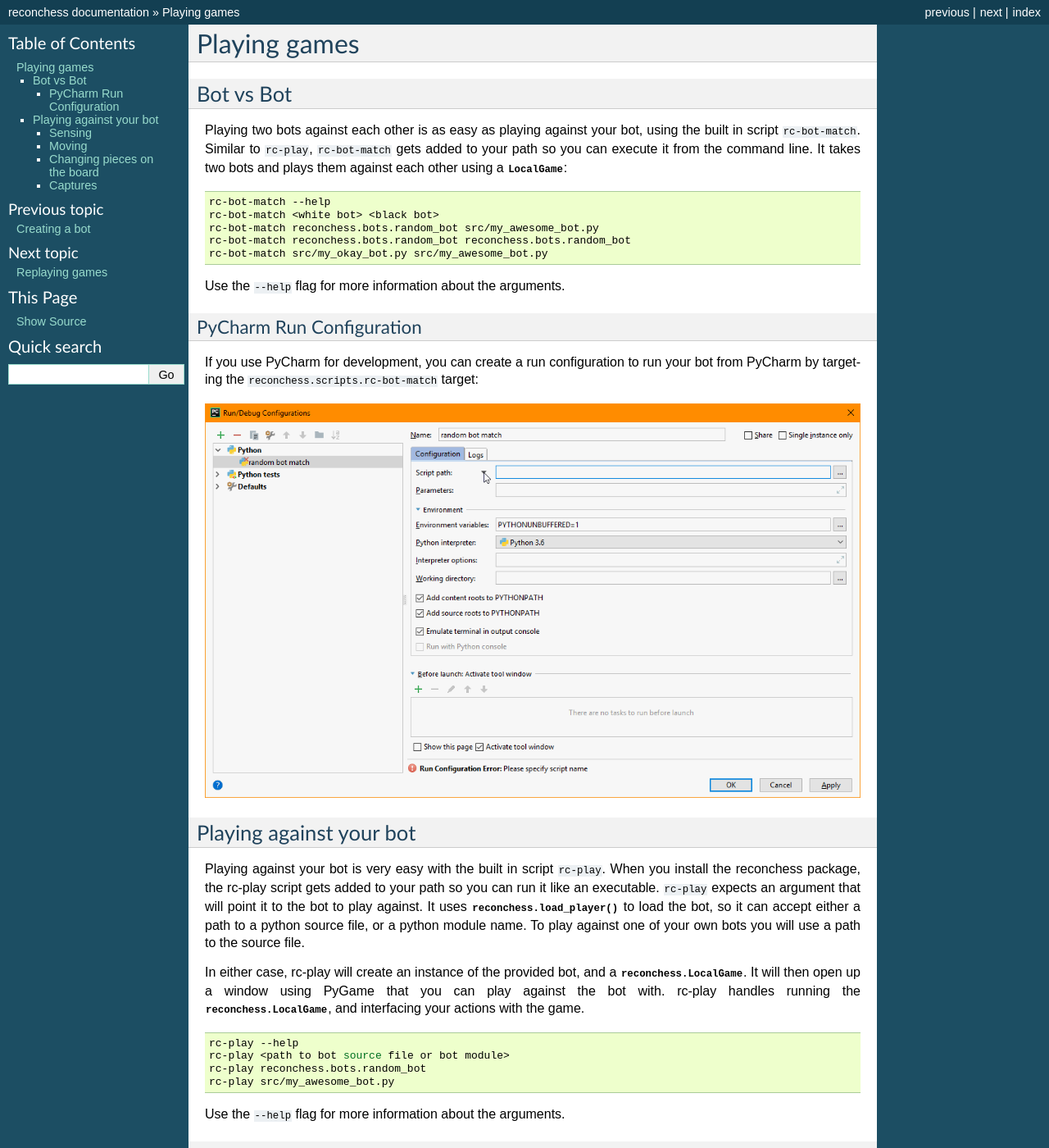
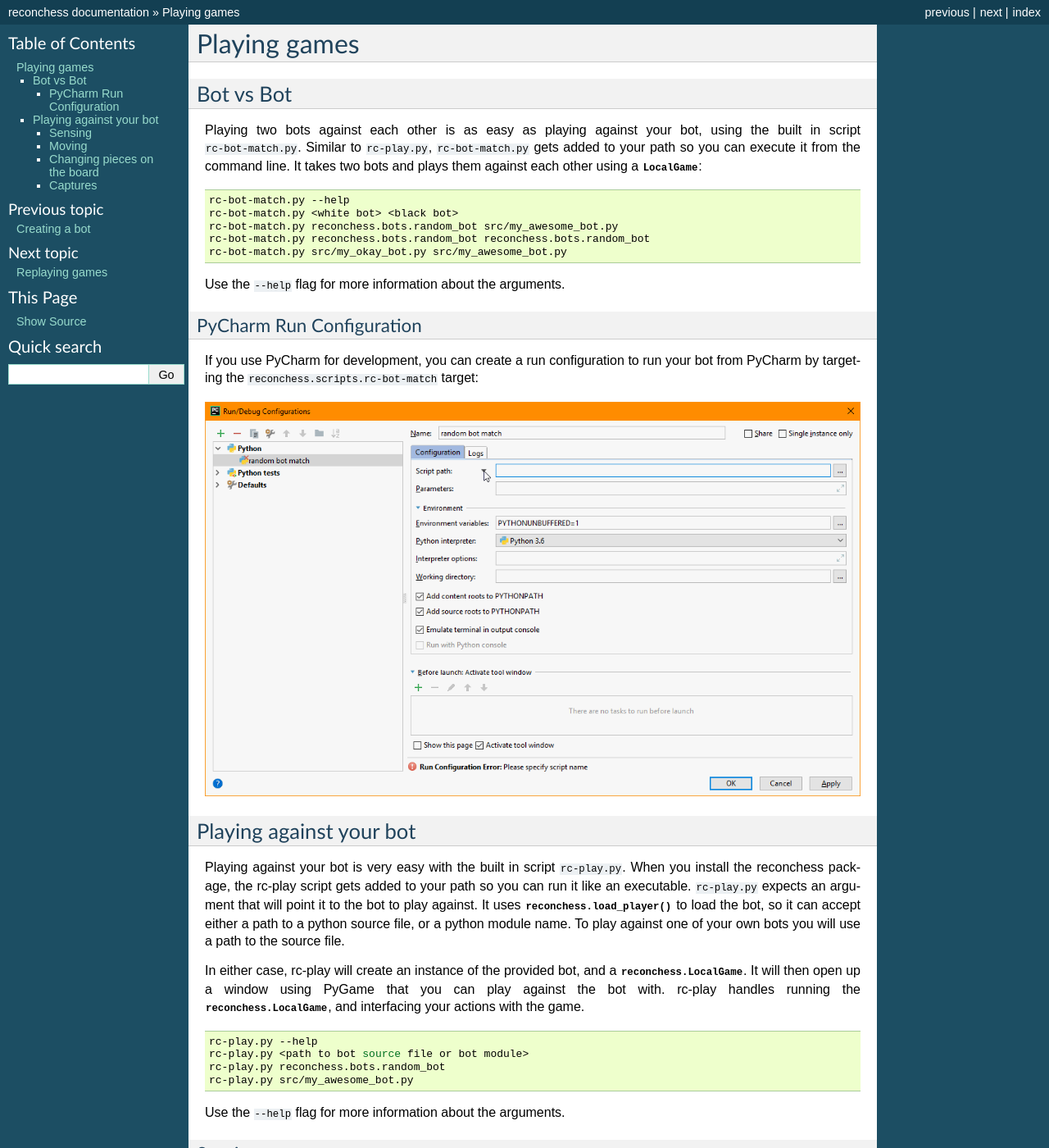
Before and after one commit to reconnaissanceblindchess/reconchess, a Sphinx documentation site: the page built from docs/source/bot_play.rst, in a window 1280 px wide and 1400 px high. Shown: the whole window at 82% size. Built offline with Sphinx 7.4.7, drawn with Linux system fonts in a browser that asks for light colours.

```diff
--- a/docs/source/bot_play.rst
+++ b/docs/source/bot_play.rst
@@ -4,17 +4,17 @@ Playing games
 Bot vs Bot
 ----------
 
-Playing two bots against each other is as easy as playing against your bot, using the built in script :code:`rc-bot-match`.
-Similar to :code:`rc-play`, :code:`rc-bot-match` gets added to your path so you can execute it from the command line.
+Playing two bots against each other is as easy as playing against your bot, using the built in script :code:`rc-bot-match.py`.
+Similar to :code:`rc-play.py`, :code:`rc-bot-match.py` gets added to your path so you can execute it from the command line.
 It takes two bots and plays them against each other using a :class:`LocalGame`:
 
 .. code-block:: bash
 
-    rc-bot-match --help
-    rc-bot-match <white bot> <black bot>
-    rc-bot-match reconchess.bots.random_bot src/my_awesome_bot.py
-    rc-bot-match reconchess.bots.random_bot reconchess.bots.random_bot
-    rc-bot-match src/my_okay_bot.py src/my_awesome_bot.py
+    rc-bot-match.py --help
+    rc-bot-match.py <white bot> <black bot>
+    rc-bot-match.py reconchess.bots.random_bot src/my_awesome_bot.py
+    rc-bot-match.py reconchess.bots.random_bot reconchess.bots.random_bot
+    rc-bot-match.py src/my_okay_bot.py src/my_awesome_bot.py
 
 Use the :code:`--help` flag for more information about the arguments.
 
@@ -30,8 +30,8 @@ the :code:`reconchess.scripts.rc-bot-match` target:
 Playing against your bot
 ------------------------
 
-Playing against your bot is very easy with the built in script :code:`rc-play`. When you install the reconchess package,
-the rc-play script gets added to your path so you can run it like an executable. :code:`rc-play` expects an argument
+Playing against your bot is very easy with the built in script :code:`rc-play.py`. When you install the reconchess package,
+the rc-play script gets added to your path so you can run it like an executable. :code:`rc-play.py` expects an argument
 that will point it to the bot to play against. It uses :func:`reconchess.load_player` to load the bot, so it can accept
 either a path to a python source file, or a python module name. To play against one of your own bots you will use
 a path to the source file.
@@ -42,10 +42,10 @@ and interfacing your actions with the game.
 
 .. code-block:: bash
 
-    rc-play --help
-    rc-play <path to bot source file or bot module>
-    rc-play reconchess.bots.random_bot
-    rc-play src/my_awesome_bot.py
+    rc-play.py --help
+    rc-play.py <path to bot source file or bot module>
+    rc-play.py reconchess.bots.random_bot
+    rc-play.py src/my_awesome_bot.py
 
 Use the :code:`--help` flag for more information about the arguments.
 
--- a/docs/source/quick_start.rst
+++ b/docs/source/quick_start.rst
@@ -11,18 +11,18 @@ You can also run a test game between two of the baseline bots:
 
 ::
 
-    rc-bot-match reconchess.bots.random_bot reconchess.bots.random_bot
+    rc-bot-match.py reconchess.bots.random_bot reconchess.bots.random_bot
 
 Then replay the game:
 
 ::
 
-    rc-replay <game-output-json-file>
+    rc-replay.py <game-output-json-file>
 
 Or, play against a bot yourself:
 
 ::
 
-    rc-play reconchess.bots.random_bot
+    rc-play.py reconchess.bots.random_bot
 
 Now you are ready to make your own bot algorithm to play Reconnaissance Chess.
```
Also changed, not shown: docs/source/bot_replay.rst (+7 -7 lines).
